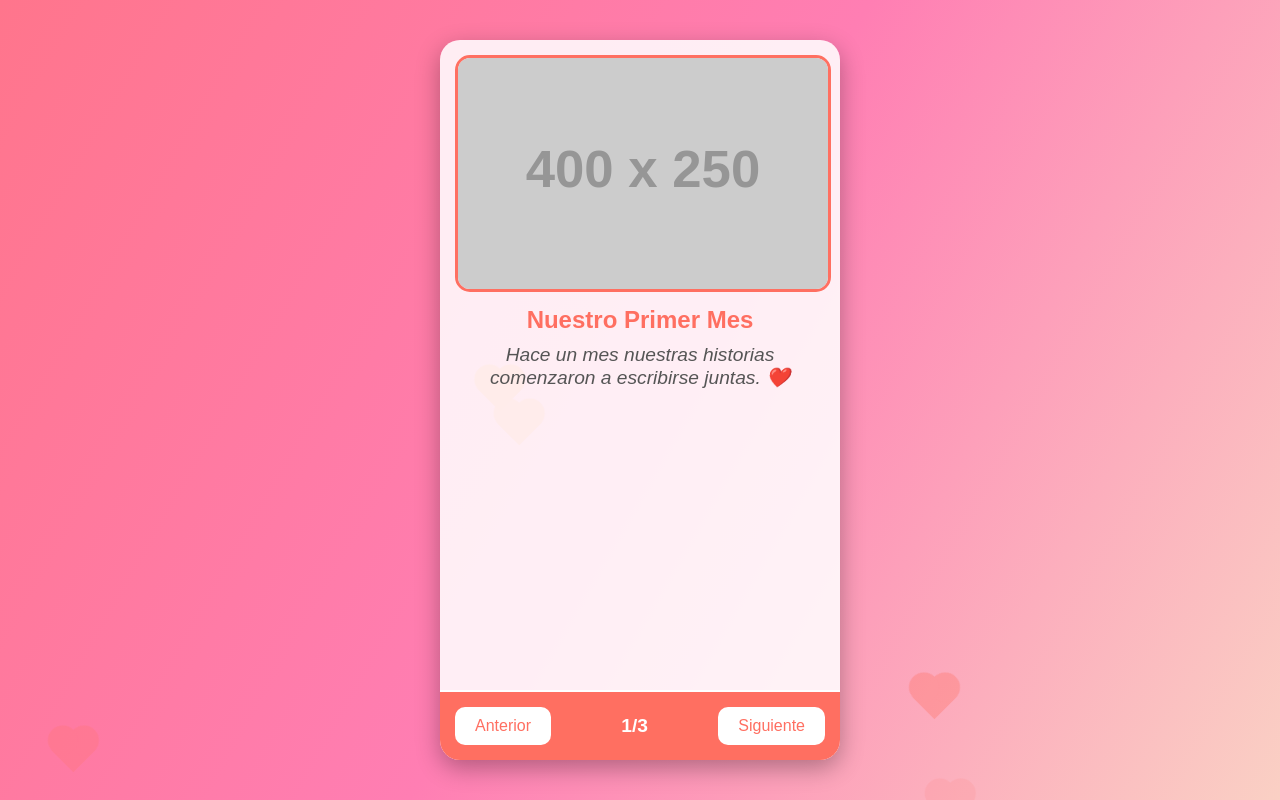
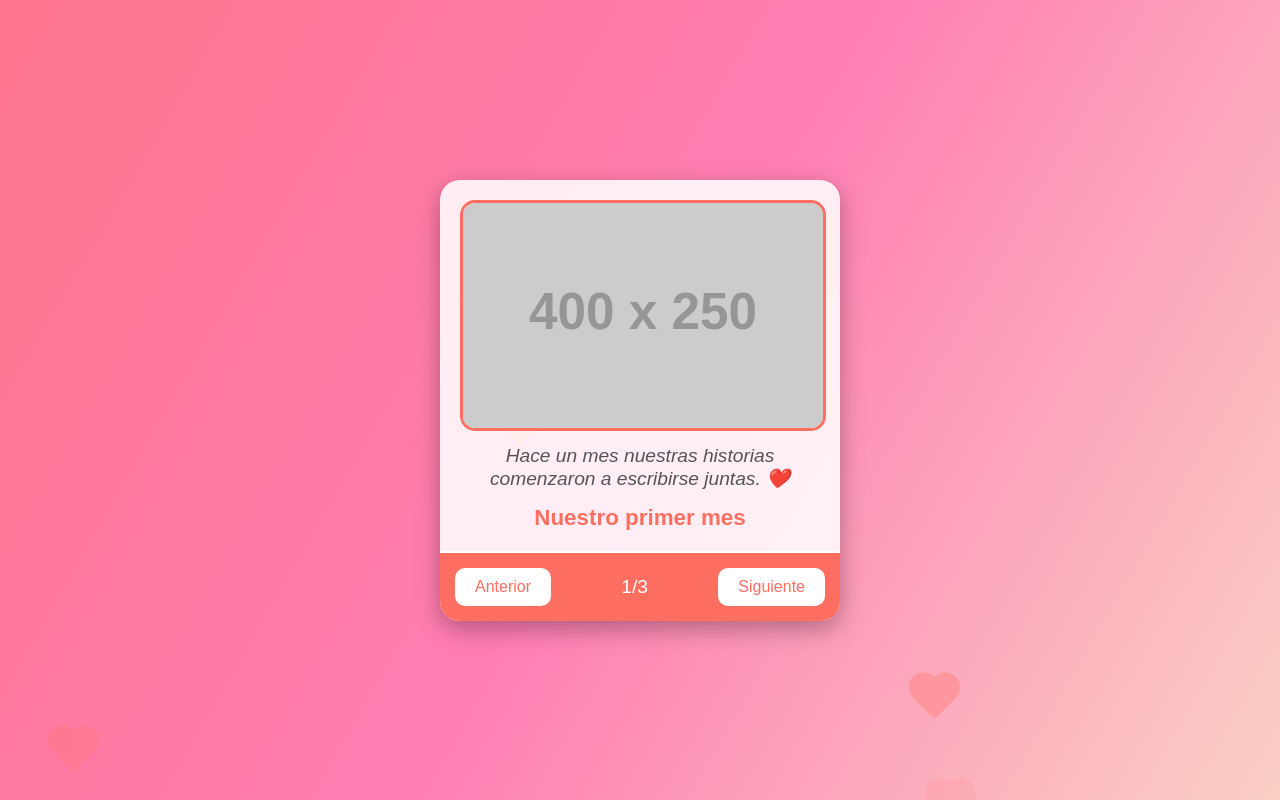
Before and after one commit to Marc3-T/loha, a plain HTML site: page index.html in a window 1280 px wide. Drawn offline with Linux system fonts and the light colour scheme; placeholder pictures from the web are drawn by us.

Commit message:
Add files via upload

```diff
--- a/index.html
+++ b/index.html
@@ -95,35 +95,31 @@
             border-radius: 20px;
             box-shadow: 0 8px 25px rgba(0, 0, 0, 0.3);
             overflow: hidden;
-            display: flex;
-            flex-direction: column;
-            justify-content: space-between;
-            height: 90vh;
+            transition: transform 0.5s;
         }
 
         .page {
             display: none;
-            padding: 15px; /* Ajustado para reducir el espacio */
+            padding: 20px;
         }
 
         .page img {
             width: 100%;
             border-radius: 15px;
             border: 3px solid #ff6f61;
-            margin-bottom: 10px; /* Espacio reducido entre imagen y título */
         }
 
         .page p {
-            margin: 5px 0 15px; /* Reducido el margen entre texto y el borde inferior */
+            margin: 10px 0 0;
             font-size: 1.2em;
             color: #555;
             font-style: italic;
         }
 
-        .page-title {
-            font-size: 1.5em;
+        .title {
+            font-size: 1.4em;
             font-weight: bold;
-            margin-bottom: 10px; /* Espacio reducido entre título y texto */
+            margin-top: 15px;
             color: #ff6f61;
         }
 
@@ -150,10 +146,9 @@
             background: #ffe5e0;
         }
 
-        .page-counter {
+        .page-indicator {
             font-size: 1.2em;
-            color: #fff;
-            font-weight: bold;
+            color: #ffffff;
         }
     </style>
 </head>
@@ -164,22 +159,22 @@
     <div id="book">
         <div class="page" id="page-1">
             <img src="https://via.placeholder.com/400x250" alt="Foto 1">
-            <div class="page-title">Nuestro Primer Mes</div>
             <p>Hace un mes nuestras historias comenzaron a escribirse juntas. ❤️</p>
+            <div class="title">Nuestro primer mes</div>
         </div>
         <div class="page" id="page-2">
             <img src="https://via.placeholder.com/400x250" alt="Foto 2">
-            <div class="page-title">Cada Día Más Cerca</div>
             <p>Cada día a tu lado me hace más feliz. 🌟</p>
+            <div class="title">Cada día es especial</div>
         </div>
         <div class="page" id="page-3">
             <img src="https://via.placeholder.com/400x250" alt="Foto 3">
-            <div class="page-title">Juntos para Siempre</div>
             <p>Este es solo el inicio de una hermosa historia juntos. Te amo. ❤️</p>
+            <div class="title">Lo que nos espera</div>
         </div>
         <div class="controls">
             <button id="prev-btn" onclick="prevPage()" disabled>Anterior</button>
-            <div class="page-counter" id="page-counter">1/3</div>
+            <span class="page-indicator" id="page-indicator">1/3</span>
             <button id="next-btn" onclick="nextPage()">Siguiente</button>
         </div>
     </div>
@@ -216,7 +211,7 @@
             document.getElementById(`page-${page}`).style.display = 'block';
             document.getElementById('prev-btn').disabled = page === 1;
             document.getElementById('next-btn').disabled = page === totalPages;
-            document.getElementById('page-counter').textContent = `${page}/${totalPages}`;
+            document.getElementById('page-indicator').textContent = `${page}/${totalPages}`;
         }
 
         function nextPage() {
```
